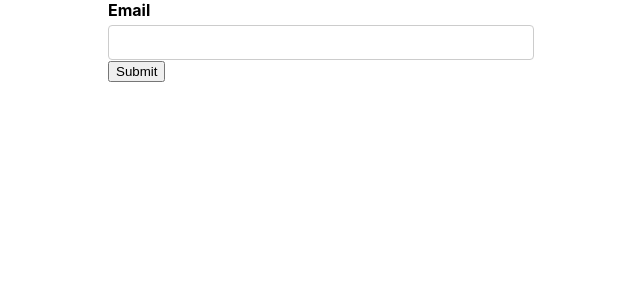
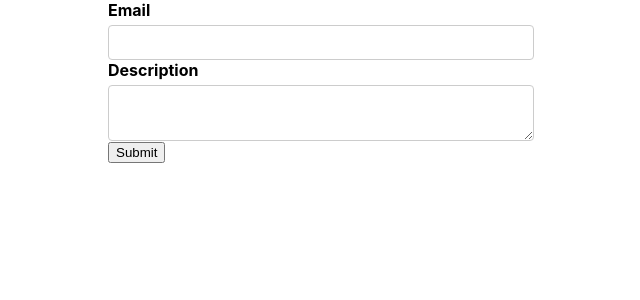
Before and after one commit to rsshonjoydas/react-formik, a React (Create React App) app: page / in a window 1280 px wide. Shown: the top 300 px of the page, without its empty margins (319-959 px from the left). Built offline with nearby package versions, Linux system fonts and the light colour scheme.

Commit message:
textarea formik control

```diff
--- a/src/components/FormikControl/FormikContainer.js
+++ b/src/components/FormikControl/FormikContainer.js
@@ -6,9 +6,11 @@ import FormikControl from './FormikControl';
 const FormikContainer = () => {
   const initialValues = {
     email: '',
+    description: '',
   };
   const validationSchema = Yup.object({
     email: Yup.string().required('Required'),
+    description: Yup.string().required('Required'),
   });
   const onSubmit = (values) => console.log('Form data', values);
   return (
@@ -16,6 +18,7 @@ const FormikContainer = () => {
       {() => (
         <Form>
           <FormikControl control="input" type="email" label="Email" name="email" />
+          <FormikControl control="textarea" label="Description" name="description" />
           <button type="submit">Submit</button>
         </Form>
       )}
--- a/src/components/FormikControl/FormikControl.js
+++ b/src/components/FormikControl/FormikControl.js
@@ -1,5 +1,6 @@
 import React from 'react';
 import Input from './Input';
+import Textarea from './Textarea';
 
 const FormikControl = (props) => {
   const { control, ...rest } = props;
@@ -7,6 +8,7 @@ const FormikControl = (props) => {
     case 'input':
       return <Input {...rest} />;
     case 'textarea':
+      return <Textarea {...rest} />;
     case 'select':
     case 'radio':
     case 'checkbox':
--- /dev/null
+++ b/src/components/FormikControl/Textarea.js
@@ -0,0 +1,16 @@
+import React from 'react';
+import { Field, ErrorMessage } from 'formik';
+import TextError from './TextError';
+
+const Textarea = (props) => {
+  const { label, name, ...rest } = props;
+  return (
+    <div className="form-control">
+      <label htmlFor={name}>{label}</label>
+      <Field as="textarea" id={name} name={name} {...rest} />
+      <ErrorMessage name={name} component={TextError} />
+    </div>
+  );
+};
+
+export default Textarea;
```
